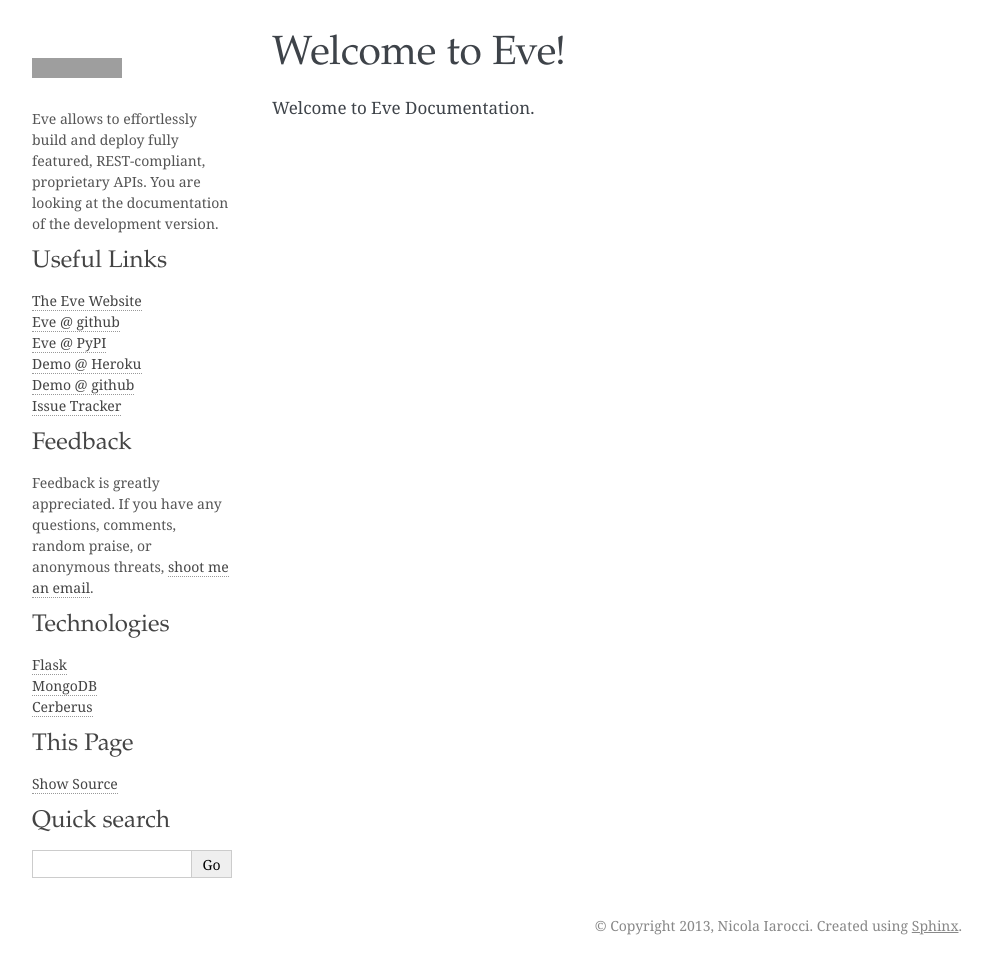
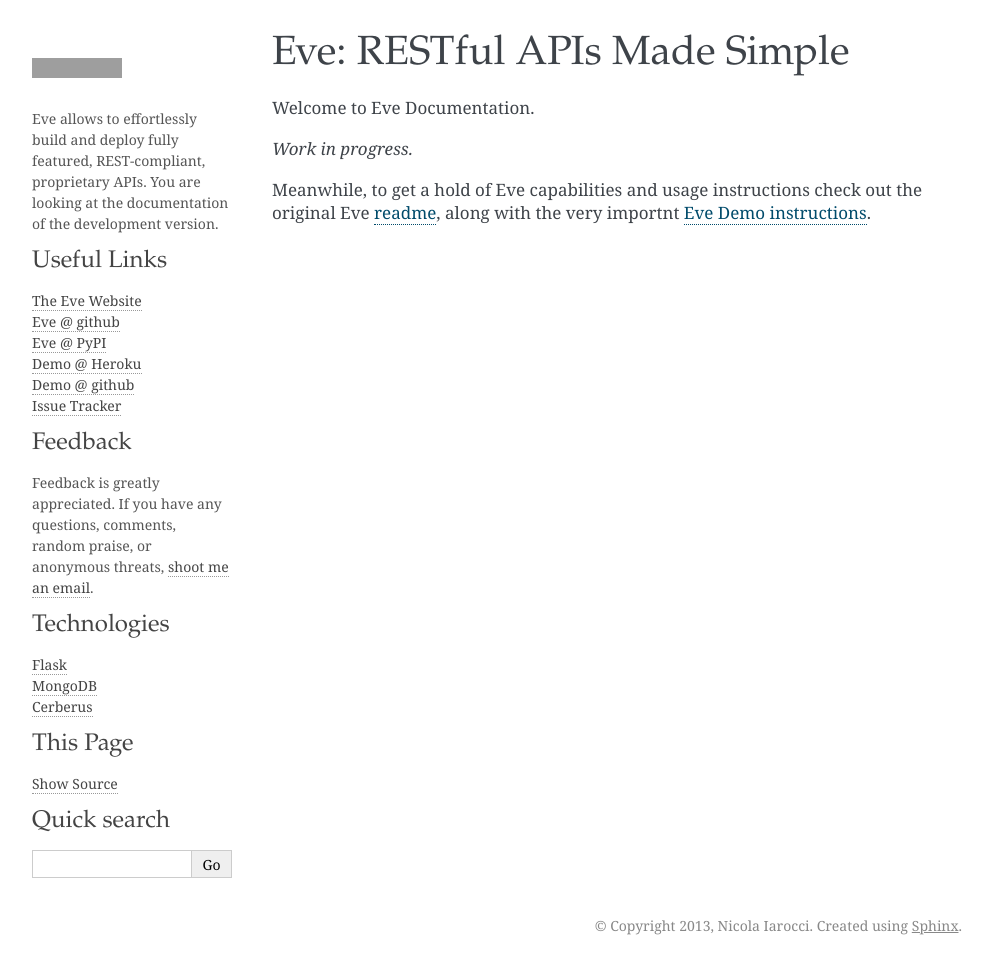
Before and after one commit to pyeve/eve, a Sphinx documentation site: the page built from docs/index.rst, in a window 1280 px wide. Shown: the whole page, without its empty margins (148-1140 px from the left). Built offline with Sphinx 7.4.7, drawn with Linux system fonts in a browser that asks for light colours; grey boxes are pictures that could not be loaded.

Commit message:
Work in progress

```diff
--- a/docs/index.rst
+++ b/docs/index.rst
@@ -1,4 +1,13 @@
-Welcome to Eve!
-===============
+Eve: RESTful APIs Made Simple
+=============================
 
 Welcome to Eve Documentation.
+
+*Work in progress.*
+
+Meanwhile, to get a hold of Eve capabilities and
+usage instructions check out the original Eve readme_, along with the very
+importnt `Eve Demo instructions`_.
+
+.. _readme: http://github.com/nicolaiarocci/eve#readme
+.. _`Eve Demo instructions`: http://github.com/nicolaiarocci/eve-demo#readme
```
